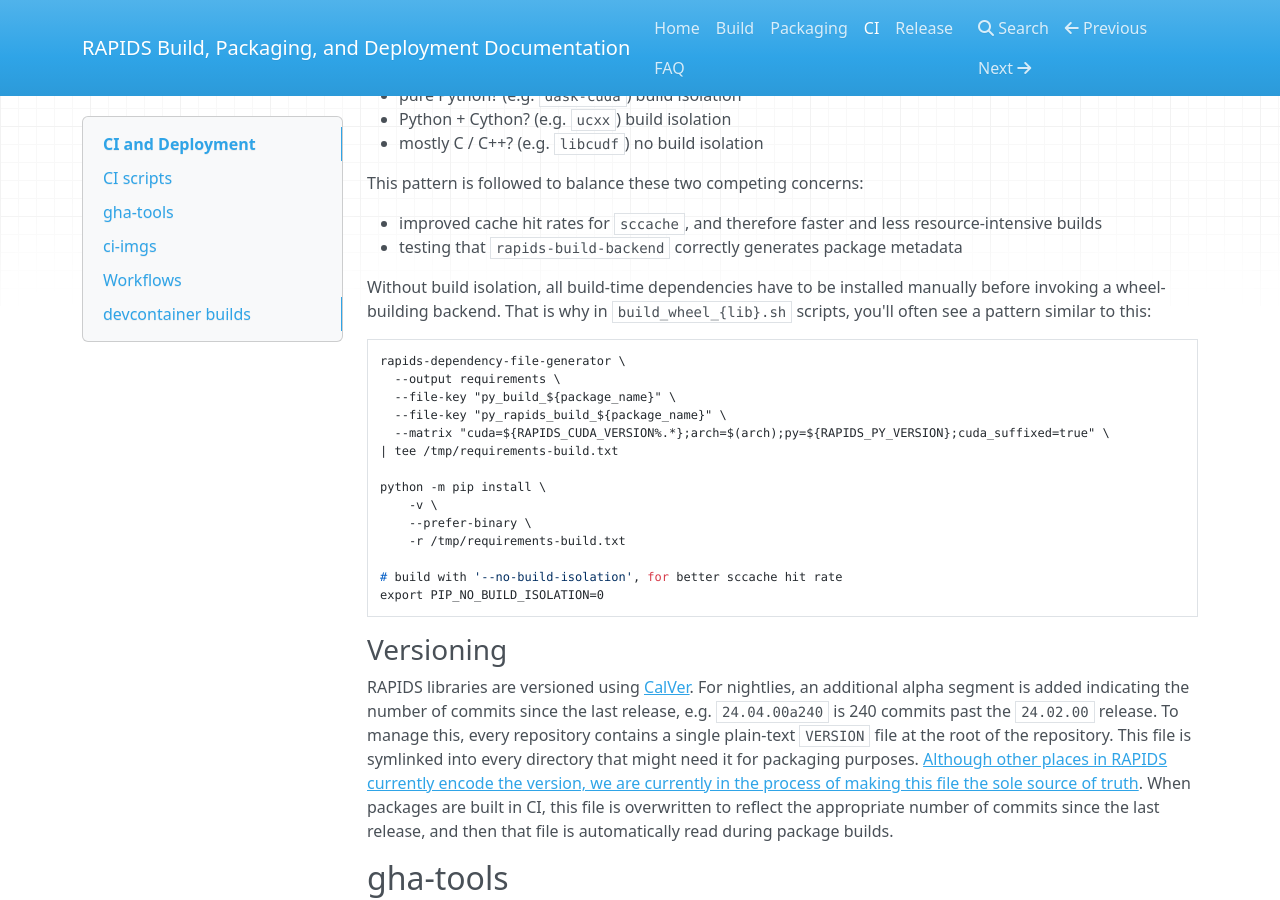
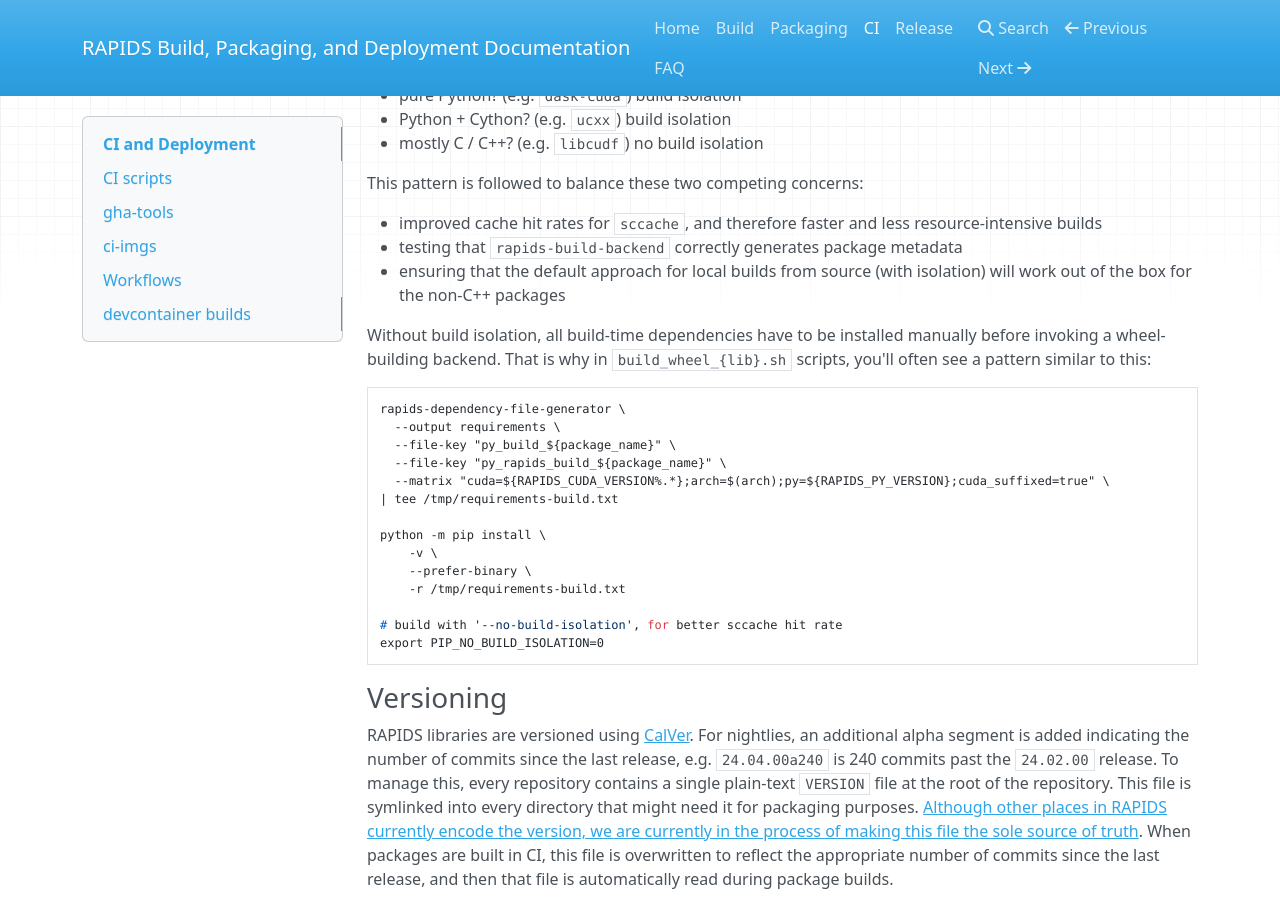
Before and after one commit to rapidsai/build-planning, an MkDocs documentation site: the page built from docs/docs/ci.md, in a window 1280 px wide and 900 px high, scrolled down 915 px. Built offline with MkDocs 1.6.1, drawn with Linux system fonts in a browser that asks for light colours; nearby versions of some CDN libraries.

Commit message:
Update docs/docs/ci.md
Co-authored-by: Vyas Ramasubramani <vyas.ramasubramani@gmail.com>

```diff
--- a/docs/docs/ci.md
+++ b/docs/docs/ci.md
@@ -39,6 +39,7 @@ This pattern is followed to balance these two competing concerns:
 
 * improved cache hit rates for `sccache`, and therefore faster and less resource-intensive builds
 * testing that `rapids-build-backend` correctly generates package metadata
+* ensuring that the default approach for local builds from source (with isolation) will work out of the box for the non-C++ packages
 
 Without build isolation, all build-time dependencies have to be installed manually before invoking a wheel-building backend.
 That is why in `build_wheel_{lib}.sh` scripts, you'll often see a pattern similar to this:
```
